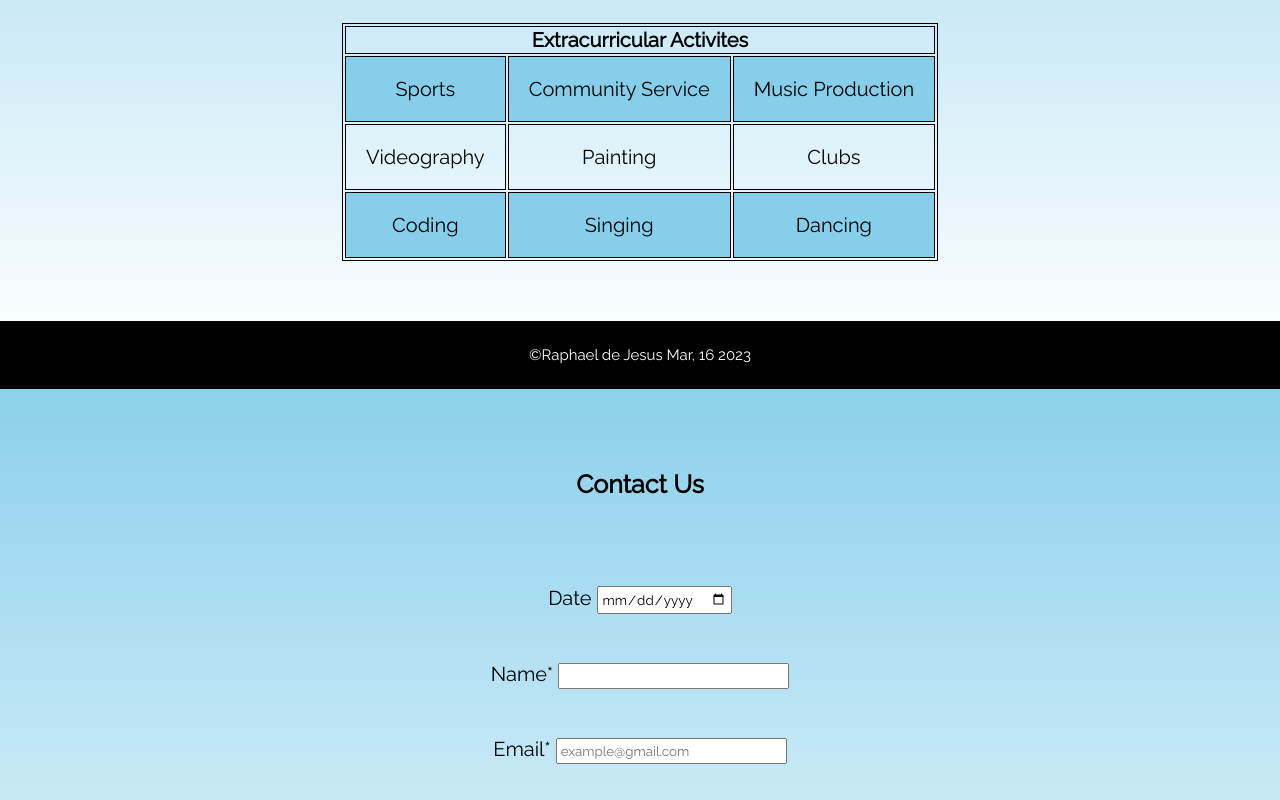
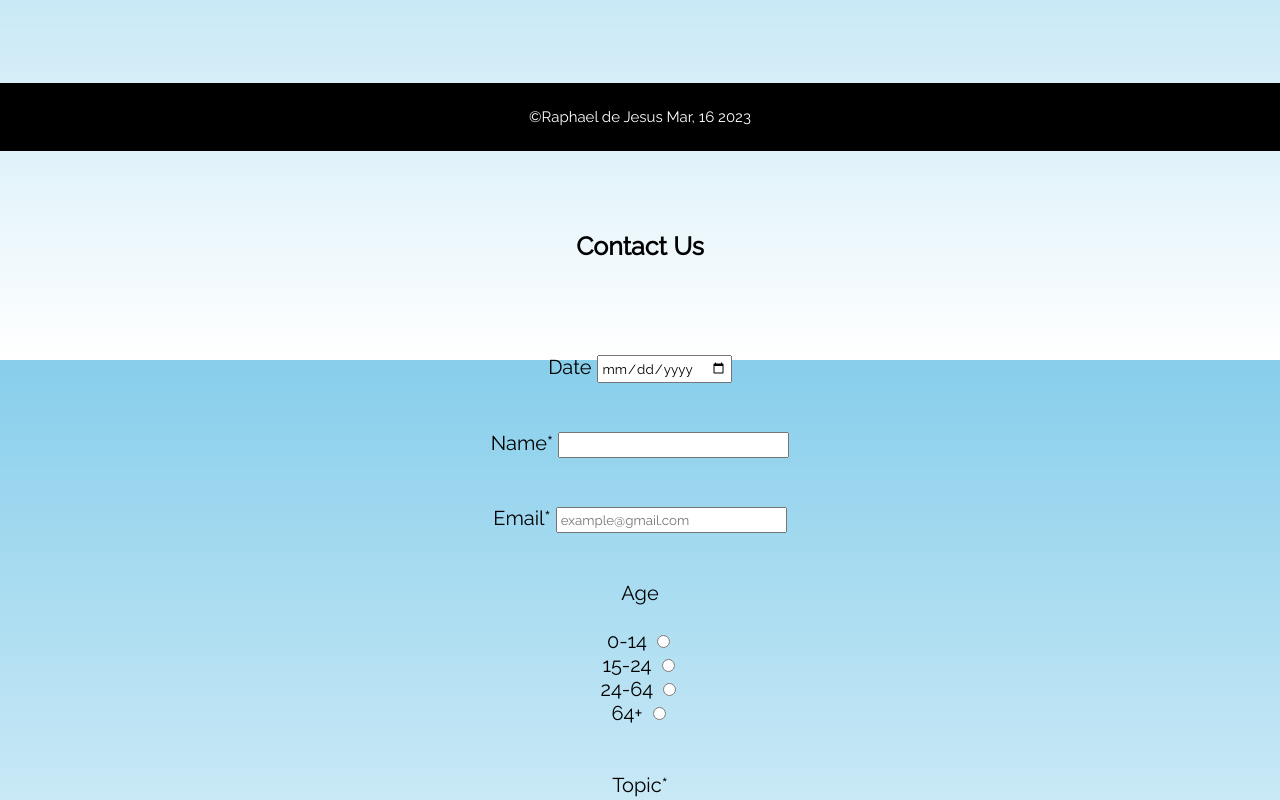
Before and after one commit to johncummings7/comp2511_assignment2, a plain HTML site: page health.html in a window 1280 px wide. Shown: the part 1240-2040 px from the top of the page. Drawn offline with Linux system fonts and the light colour scheme; a web font is replaced by a local one.

Commit message:
Final error fix

```diff
--- a/health.html
+++ b/health.html
@@ -45,31 +45,6 @@
             </div>
 
             <br><br><br>
-
-            <div id="secondHalf">
-
-                <table id="sportsTable">
-
-                    <tr>
-                        <th colspan="3">Extracurricular Activites</th>
-                    </tr>
-                    <tr id="rowOne">
-                        <td>Sports</td>
-                        <td>Community Service</td>
-                        <td>Music Production</td>
-                    </tr>
-                    <tr id="rowTwo">
-                        <td>Videography</td>
-                        <td>Painting</td>
-                        <td>Clubs</td>
-                    </tr>
-                    <tr id="rowThree">
-                        <td>Coding</td>
-                        <td>Singing</td>
-                        <td>Dancing</td>
-                    </tr>
-                </table>
-            </div>
         </main>
 
         <!-- Footer of the page, also the bottom of the page -->
@@ -82,6 +57,7 @@
             <h2 id="contact">Contact Us</h2>
             <br><br><br>
             <form action="mailto:rdeje888@mtroyal.ca" method="post">
+                <fieldset>
                 <label>Date
                     <input type="date" name="date" required>
                 </label>
@@ -134,6 +110,7 @@
                 <br><br>
                 <input type="submit" id="submit" value="Submit">
                 <input type="reset" id="reset" value="Reset">
+            </fieldset>
             </form>
 
         </div>
```
